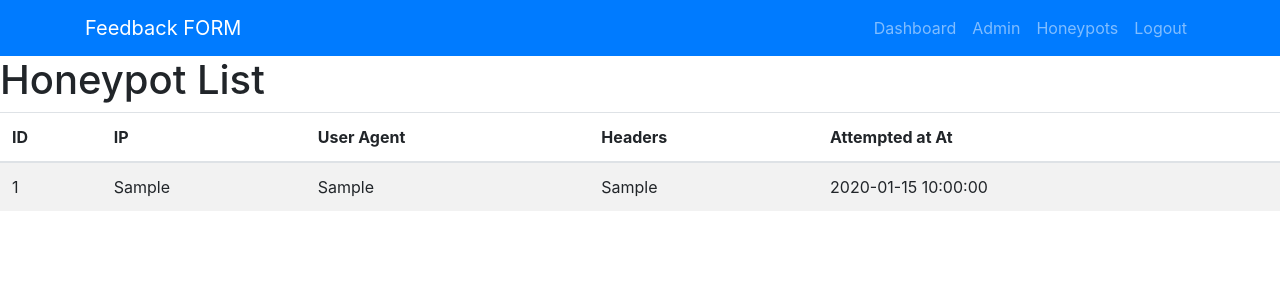
After one commit to AmanuelD02/secure-web-app, a Flask app: page /honeypots in a window 1280 px wide. The commit adds this page. Shown: the top 300 px of the page. Run offline with Flask 3, Linux system fonts and the light colour scheme; a user stored in the database is signed in; tables that the repository leaves empty hold one stand-in row (values such as "Sample post"); parts of the project's set-up code (start-up, migrations or seed data) failed here and were passed over; some libraries are stand-ins or nearby versions.

Commit message:
add: honeypot

```diff
--- a/app/routes.py
+++ b/app/routes.py
@@ -1,3 +1,4 @@
+import copy
 import os
 from functools import wraps
 import secrets
@@ -15,7 +16,7 @@ from werkzeug.utils import secure_filename
 
 from app import db, limiter, logger, mail, login_manager
 from app.forms import RegisterForm, LoginForm, FeedbackForm, UserToggleForm
-from app.models import User, Feedback
+from app.models import Honeypot, User, Feedback
 
 
 
@@ -204,21 +205,24 @@ def logout():
 @main.route('/dashboard')
 @login_required
 def dashboard():
+
     if current_user.is_admin:
         feedbacks = Feedback.query.all()
     else:
+
         feedbacks = Feedback.query.filter_by(user_id=current_user.id).all()
 
     form = FeedbackForm()
     return render_template('dashboard.html', feedbacks=feedbacks, form = form)
 
-@main.route('/admin')
+@main.route('/secret')
 @login_required
 @admin_required
 def admin():
     members = User.query.all()
     form = UserToggleForm()
     return render_template('admin.html', members=members, form = form)
+
 
 # Route for enabling/disabling user accounts (admin only)
 @main.route('/admin/user/<int:user_id>/toggle_status', methods=['POST'])
@@ -252,10 +256,6 @@ def feedback():
         # Handle file upload
         file = form.file.data
         if file:
-            # Validate file type
-            if file.content_type != 'application/pdf':
-                flash('Only PDF files are allowed.', 'danger')
-                return redirect(url_for('main.dashboard'))
 
             # Scan file for viruses
             # res = scan_file(file)
@@ -263,17 +263,13 @@ def feedback():
             #     flash('File contains viruses or malicious content.', 'danger')
             #     return redirect(url_for('main.dashboard'))
 
-            # Validate file size
-            max_file_size = 5 * 1024 * 1024  # 5MB
-            if len(file.read()) > max_file_size:
-                flash('File size should be less than 5MB.', 'danger')
-                return redirect(url_for('main.dashboard'))
+
 
             # Save the file
             with app.app_context():
                 filename = uuid.uuid4().hex + '.pdf'
                 real_filename = secure_filename(file.filename)
-                file.save(os.path.join(app.config['UPLOAD_FOLDER'], filename))
+                file.save(os.path.join(app.config['UPLOAD_FOLDER'], filename),buffer_size=None)
         else:
             filename = None
             real_filename = None
@@ -290,8 +286,13 @@ def feedback():
         logger.info('New feedback submitted by user: {}'.format(current_user.username))
         flash('Feedback submitted successfully.', 'success')
         return redirect(url_for('main.dashboard'))
+    if form.errors:
+        errors = form.errors
+        for key, val in errors.items():
+            for err in val:
+                flash(err, 'danger')
+    return redirect(url_for('main.dashboard'))
 
-    return render_template('feedback.html', form=form)
 
 
 
@@ -313,21 +314,13 @@ def edit_feedback(feedback_id):
         # Handle file upload
         file = form.file.data
         if file:
-            # Validate file type
-            if file.content_type != 'application/pdf':
-                flash('Only PDF files are allowed.', 'danger')
-                return redirect(url_for('main.edit_feedback', feedback_id=feedback_id))
 
             # Scan file for viruses
             # if scan_file(file):
             #     flash('File contains viruses or malicious content.', 'danger')
             #     return redirect(url_for('main.edit_feedback', feedback_id=feedback_id))
 
-            # Validate file size
-            max_file_size = 5 * 1024 * 1024  # 5MB
-            if len(file.read()) > max_file_size:
-                flash('File size should be less than 5MB.', 'danger')
-                return redirect(url_for('main.edit_feedback', feedback_id=feedback_id))
+
 
 
             # Delete the old file, if any
@@ -379,12 +372,15 @@ def delete_feedback(feedback_id):
     feedback = Feedback.query.get_or_404(feedback_id)
 
     # Check if the logged-in user owns the feedback
-    if feedback.user_id != current_user.id:
+    if feedback.user_id != current_user.id and not current_user.is_admin:
         flash('You are not authorized to delete this feedback.', 'danger')
         return redirect(url_for('main.dashboard'))
 
     try:
         db.session.delete(feedback)
+        if feedback.file:
+            os.remove(os.path.join(app.config['UPLOAD_FOLDER'], feedback.file))
+
         db.session.commit()
         flash('Feedback deleted successfully.', 'success')
         logger.info(f'Feedback (ID: {feedback_id}) deleted by user: {current_user.username}')
@@ -396,3 +392,42 @@ def delete_feedback(feedback_id):
         db.session.close()
 
     return redirect(url_for('main.dashboard'))
+
+
+
+@main.route('/admin_login', methods=['POST', 'GET' ])
+@limiter.limit("5/minute")
+def honeypot():
+    form = LoginForm()
+    if form.validate_on_submit():
+        flash('Password Incorrect!', 'warning')
+        logger.info('Honeypot triggered')
+
+         # Get the IP address of the request sender
+        ip_address = request.remote_addr
+        # Get the user agent (browser information)
+        user_agent = request.user_agent.string
+        # Get the request headers
+        headers = request.headers
+
+        # Log the information and save to DB
+        logger.info(f'IP Address: {ip_address}')
+        logger.info(f'User Agent: {user_agent}')
+        logger.info(f'Headers: {headers}')
+
+        # Save the information to DB
+        honeypot = Honeypot(
+            ip=ip_address,
+            user_agent=user_agent,
+            headers=str(headers)
+        )
+        honeypot.save()
+    return render_template('login.html', form=form)
+
+
+@main.route('/honeypots', methods=['GET', ])
+@login_required
+@admin_required
+def view_honeypot():
+    honeypots = Honeypot.query.all()
+    return render_template('honeypot.html', honeypots=honeypots)
--- a/app/templates/base.html
+++ b/app/templates/base.html
@@ -30,6 +30,9 @@
             {%if current_user.is_admin %}
             <li class="nav-item">
               <a class="nav-link" href="{{ url_for('main.admin') }}">Admin</a>
+            </li>
+            <li class="nav-item">
+              <a class="nav-link" href="{{ url_for('main.view_honeypot') }}">Honeypots</a>
             </li>
             {%endif%}
             <li class="nav-item">
--- a/app/templates/dashboard.html
+++ b/app/templates/dashboard.html
@@ -21,6 +21,8 @@
       <thead>
         <tr>
           <th>Feedback ID</th>
+          <th>Name</th>
+          <th>Email</th>
           <th>Comments</th>
           <th>File</th>
           <th>Action</th>
@@ -30,6 +32,8 @@
         {% for feedback in feedbacks %}
         <tr>
           <td>{{ feedback.id }}</td>
+          <td>{{ feedback.user.name }}</td>
+          <td>{{ feedback.user.email }}</td>
           <td>{{ feedback.comment }}</td>
           {% if feedback.file %}
 
--- /dev/null
+++ b/app/templates/honeypot.html
@@ -0,0 +1,52 @@
+{% extends 'base.html' %}
+
+{% block content %}
+  <h1>Honeypot List</h1>
+
+  <table class="table table-striped">
+    <thead>
+      <tr>
+        <th>ID</th>
+        <th>IP</th>
+        <th>User Agent</th>
+        <th>Headers</th>
+        <th>Attempted at At</th>
+      </tr>
+    </thead>
+    <tbody>
+      {% for item in honeypots %}
+        <tr>
+          <td>{{ item.id }}</td>
+          <td>{{ item.ip }}</td>
+          <td>{{ item.user_agent }}</td>
+          <td>
+            {% if item.headers|length > 50 %}
+              <span class="truncated-headers"  title="{{ item.headers }}">{{ item.headers[:50] }}...</span>
+            {% else %}
+              {{ item.headers }}
+            {% endif %}
+          </td>
+          <td>{{ item.created_at.strftime('%Y-%m-%d %H:%M:%S') }}</td>
+        </tr>
+      {% endfor %}
+    </tbody>
+  </table>
+
+  <script>
+    document.querySelectorAll('.truncated-headers').forEach(function(element) {
+      element.addEventListener('click', function() {
+        var fullHeaders = this.getAttribute('title');
+        var isExpanded = this.getAttribute('data-expanded') === 'true';
+
+        if (isExpanded) {
+          this.innerHTML = fullHeaders.substring(0, 50) + '...';
+          this.setAttribute('data-expanded', 'false');
+        } else {
+          this.innerHTML = fullHeaders;
+          this.setAttribute('data-expanded', 'true');
+        }
+      });
+    });
+  </script>
+
+{% endblock %}
```
Also changed, not shown: app/forms.py (+10 -2 lines), app/models.py (+13 -0 lines), migrations/versions/58069f19df5f_honeypot.py (added, +35 -0 lines).
